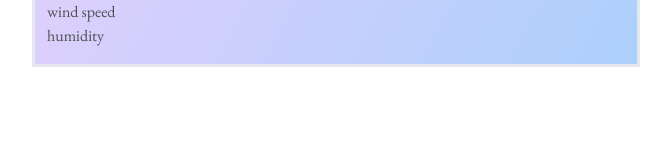
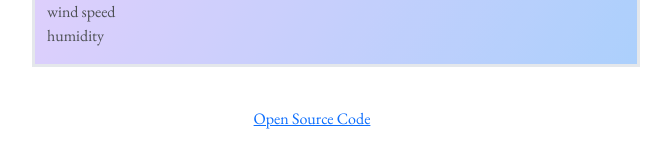
Before and after one commit to kierabon/weather-site, a plain HTML site: page index.html in a window 1280 px wide. Shown: the part 229-394 px from the top of the page, without its empty margins (328-999 px from the left). Drawn offline with nearby package versions, Linux system fonts and the light colour scheme.

Commit message:
added Github link

```diff
--- a/index.html
+++ b/index.html
@@ -68,7 +68,12 @@
         </div>
       </div>
     </div>
-  </body>
+    <footer>
+      <a href="https://github.com/kierabon/weather-site" target="_blank">
+      Open Source Code
+      </a>
+    </footer>
+
 
   <script src="https://unpkg.com/axios/dist/axios.min.js"></script>
   <script src="src/script.js"></script>
@@ -77,4 +82,5 @@
     integrity="sha384-JEW9xMcG8R+pH31jmWH6WWP0WintQrMb4s7ZOdauHnUtxwoG2vI5DkLtS3qm9Ekf"
     crossorigin="anonymous"
   ></script>
+</body>
 </html>
--- a/src/style.css
+++ b/src/style.css
@@ -6,6 +6,11 @@ ul {
 }
 img {
   size: 4px;
+}
+footer {
+  display: block;
+  margin: 0 auto;
+  text-align: center;
 }
 #temperature {
   font-size: 60px;
```
